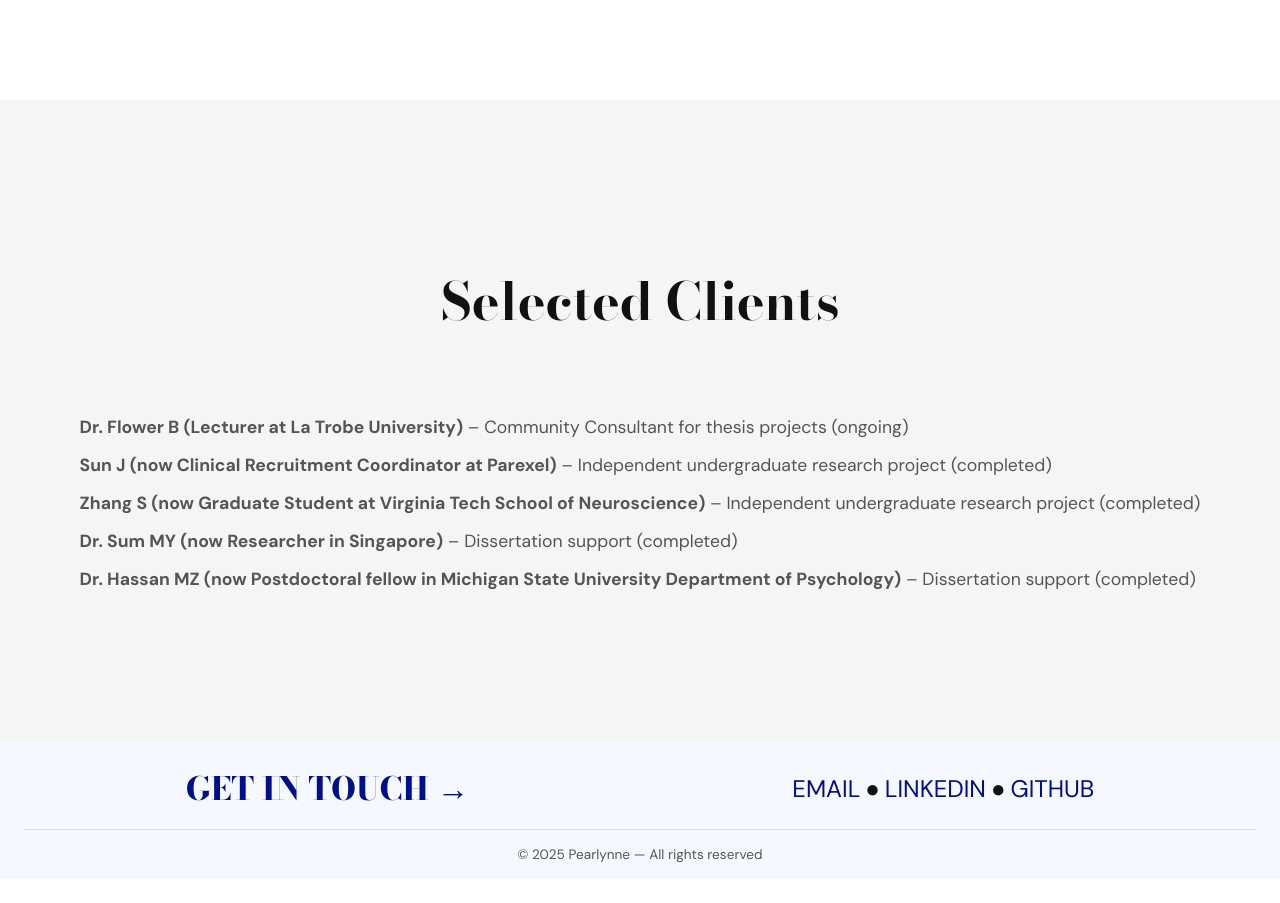
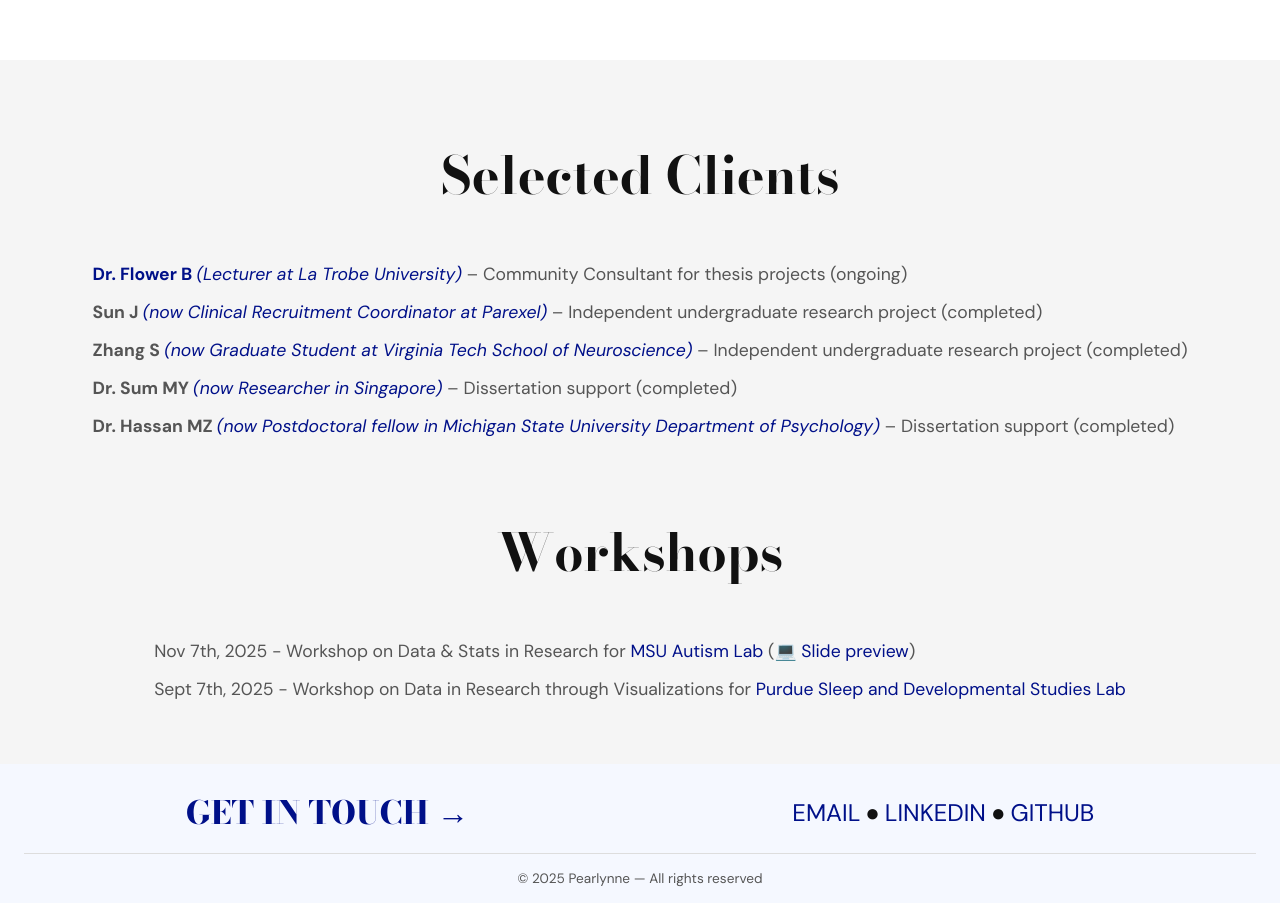
Before and after one commit to pearlynne/pearlynne.github.io, a React (Vite) app: page /consulting in a window 1280 px wide. Shown: the part 1500-2403 px from the top of the page. Before the commit the page ends 2379 px from the top, so only its background shows below. Built offline with nearby package versions, Linux system fonts and the light colour scheme; a web font is replaced by a local one.

Commit message:
feat: add new content sections to consulting page

```diff
--- a/src/pages/consulting.jsx
+++ b/src/pages/consulting.jsx
@@ -26,8 +26,8 @@ function Consulting() {
               and ideas.
             </p>
             <p className={styles.subtitle}>
-              👉<a href="mailto:contact@pearlynne.dev">Contact Me</a> to start a
-              conversation or check out <Link to="/resources">snippets from my workshops.</Link>
+              👉 <a href="mailto:contact@pearlynne.dev">Contact Me</a> to start a
+              conversation or check out <Link to="/resources"> 💻 snippets from my workshops.</Link>
 
             </p>
           </div>
@@ -93,35 +93,44 @@ function Consulting() {
           <h2 className={styles.sectionTitle}>Selected Clients</h2>
           <ul className={styles.clientList}>
             <li>
-              <strong>Dr. Flower B (Lecturer at La Trobe University)</strong> –
+              <strong><a href="https://scholars.latrobe.edu.au/bflower">Dr. Flower B</a> <p className={styles.clientsName}>(Lecturer at La Trobe University)</p></strong> –
               Community Consultant for thesis projects (ongoing)
             </li>
             <li>
               <strong>
-                Sun J (now Clinical Recruitment Coordinator at Parexel)
+                Sun J <p className={styles.clientsName}>(now Clinical Recruitment Coordinator at Parexel)</p>
               </strong>{" "}
               – Independent undergraduate research project (completed)
             </li>
             <li>
               <strong>
-                Zhang S (now Graduate Student at Virginia Tech School of
-                Neuroscience)
+                Zhang S <p className={styles.clientsName}>(now Graduate Student at Virginia Tech School of
+                Neuroscience)</p>
               </strong>{" "}
               – Independent undergraduate research project (completed)
             </li>
             <li>
               <strong>
-                Dr. Sum MY (now Researcher in Singapore)
+                Dr. Sum MY <p className={styles.clientsName}>(now Researcher in Singapore)</p>
               </strong>{" "}
               – Dissertation support (completed)
             </li>
             <li>
               <strong>
-                Dr. Hassan MZ (now Postdoctoral fellow in Michigan State
-                University Department of Psychology)
+                Dr. Hassan MZ <p className={styles.clientsName}>(now Postdoctoral fellow in Michigan State
+                University Department of Psychology)</p>
               </strong>{" "}
               – Dissertation support (completed)
             </li>
+          </ul>
+					<h2 className={styles.sectionTitle}>Workshops</h2>
+          <ul className={styles.clientList}>
+            <li>
+              Nov 7th, 2025 - Workshop on Data & Stats in Research for <a href="https://autismlab.psy.msu.edu/">MSU Autism Lab</a> (<a href="./resources">💻 Slide preview</a>)
+            </li>
+						<li>
+							Sept 7th, 2025 - Workshop on Data in Research through Visualizations for <a href="https://hhs.purdue.edu/sleep/">Purdue Sleep and Developmental Studies Lab</a>
+						</li>
           </ul>
         </section>
       </div>
--- a/src/styles/consulting.module.css
+++ b/src/styles/consulting.module.css
@@ -1,12 +1,14 @@
 .sectionTitle{
   font-family: var(--font-serif);
 	font-size: clamp(1.5rem, 4vw + 1rem, 3.25rem);
+	margin-bottom: 1rem;
 }
 
 /* Section backgrounds alternate */
 .intro {
   background: #f5f8ff;
   color: var(--text);
+	margin-bottom: -5vh;
 }
 
 .services {
@@ -86,3 +88,10 @@ summary::-webkit-details-marker {
   font-size: clamp(1rem, 2.5vw, 1.1rem);
   color: var(--muted);
 }
+
+.clientsName {
+	color: var(--accent);
+	display: inline;
+	font-weight: 400;
+	font-style: italic;
+}
```
